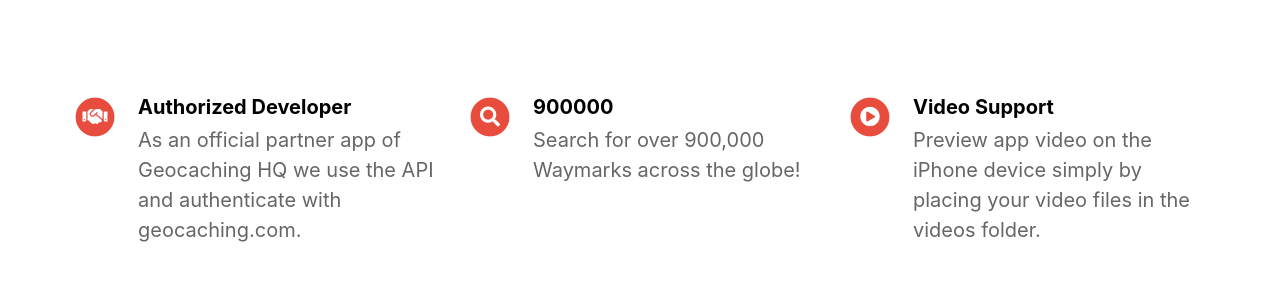
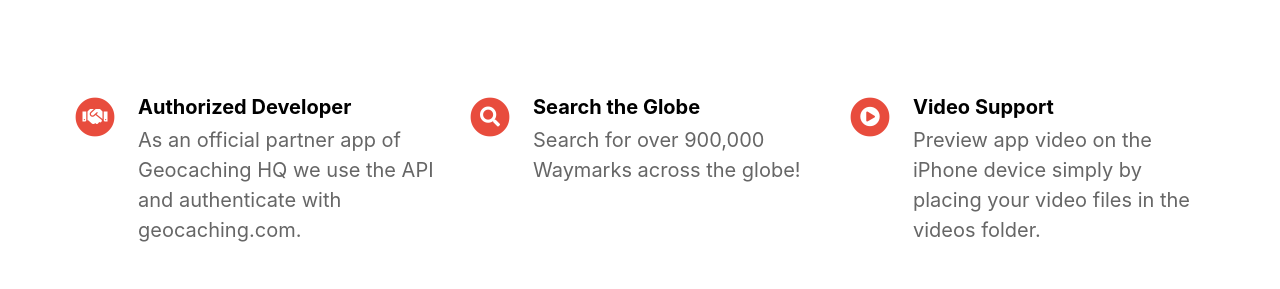
Before and after one commit to nnhubbard/waymarkly-website, a Jekyll site: the page built from index.html, in a window 1280 px wide. Shown: the part 987-1276 px from the top of the page. Built offline with Jekyll 4.4.1, drawn with Linux system fonts in a browser that asks for light colours; nearby versions of some CDN libraries.

Commit message:
Update _config.yml

```diff
--- a/_config.yml
+++ b/_config.yml
@@ -36,7 +36,7 @@ features                                  :
     description                           : As an official partner app of Geocaching HQ we use the API and authenticate with geocaching.com.
     fontawesome_icon_name                 : handshake
 
-  - title                                 : 900,000
+  - title                                 : Search the Globe
     description                           : Search for over 900,000 Waymarks across the globe!
     fontawesome_icon_name                 : search
 
```
